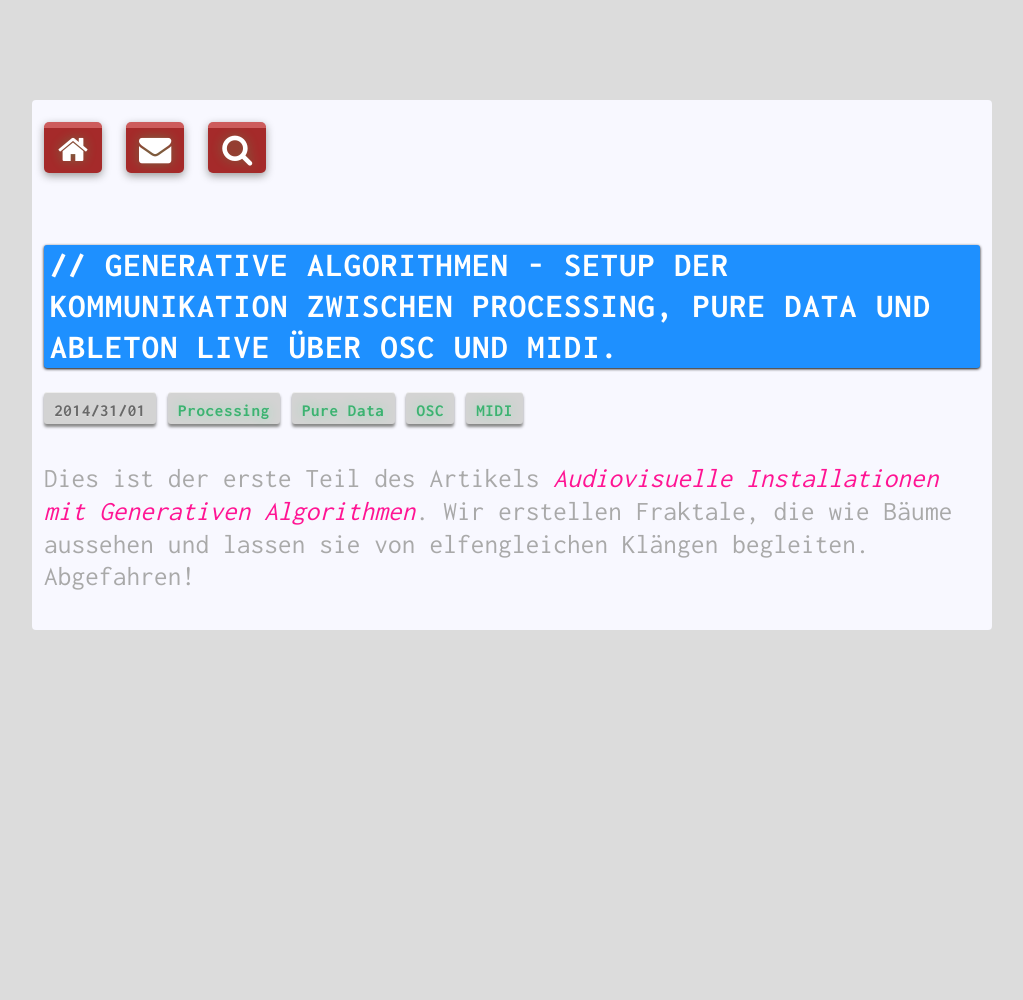
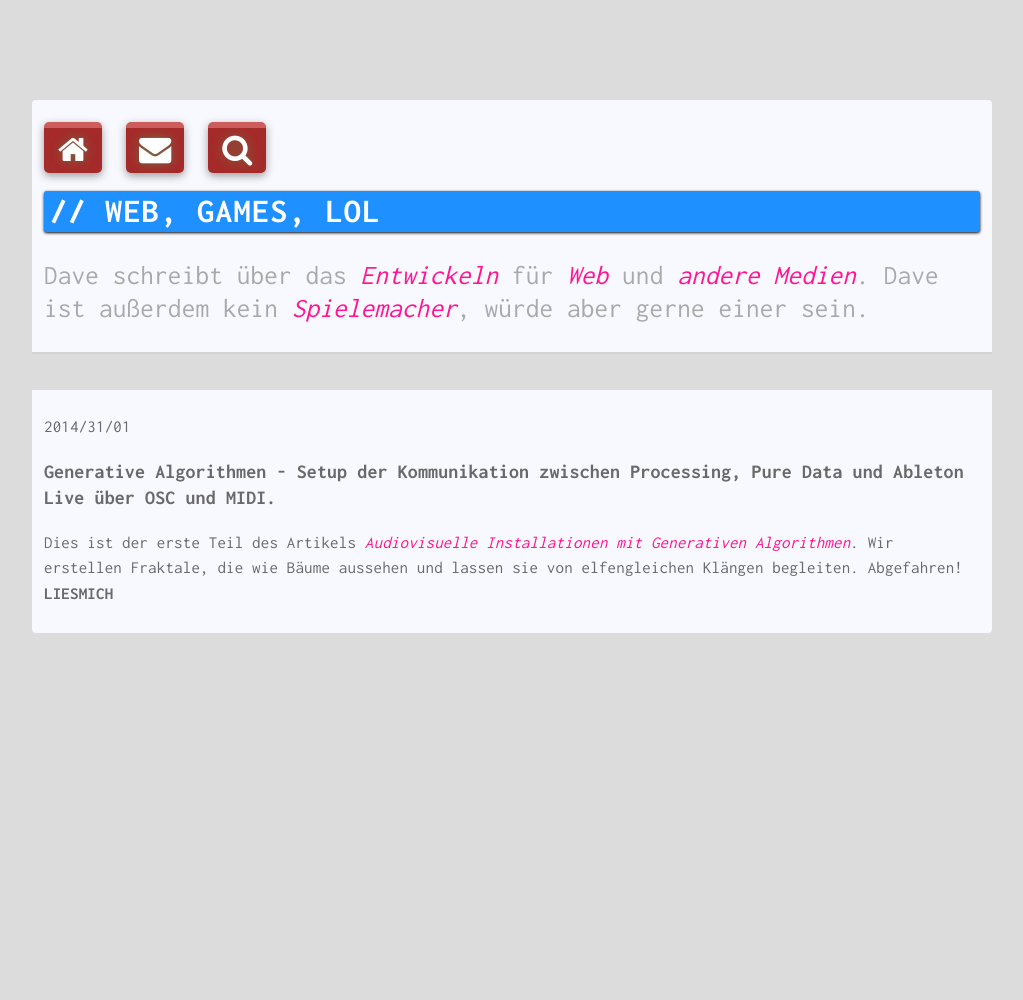
Before and after one commit to curlott/curlott.github.io, a Jekyll site: the page built from index.html, in a window 1280 px wide. Shown: the whole page, without its empty margins (128-1151 px from the left). Built offline with Jekyll 4.4.1, drawn with Linux system fonts in a browser that asks for light colours.

```diff
--- a/_config.yml
+++ b/_config.yml
@@ -1,7 +1,8 @@
-name: David Curlott
-title: "Frontend Developer, Gamer, Explorer"
+name: zweipunktlol
+title: "Web, Games, LOL"
 author: David Curlott
 email: curlott@gmail.com
+encoding: utf-8
 markdown: kramdown
 
 # redcarpet:
--- a/_layouts/default.html
+++ b/_layouts/default.html
@@ -238,7 +238,7 @@ xmlns:article="http://ogp.me/ns/article#">
           m=s.getElementsByTagName(o)[0];a.async=1;a.src=g;m.parentNode.insertBefore(a,m)
           })(window,document,'script','//www.google-analytics.com/analytics.js','ga');
 
-          ga('create', 'UA-47583990-1', 'curlott.com');
+          ga('create', 'UA-47583990-2', 'zweipunktlol.de');
           ga('send', 'pageview');
 
         </script>
--- a/css/main.css
+++ b/css/main.css
@@ -166,9 +166,10 @@ div.headline-container {
 /* line 175, ../sass/main.scss */
 div.headline-container h1 {
   margin: 24px 0px 16px 0;
+  display: inline-block;
 }
 
-/* line 179, ../sass/main.scss */
+/* line 180, ../sass/main.scss */
 span.tag {
   border-top: 0.11em solid #EEE;
   margin: 8px 3px 2px 0;
@@ -194,29 +195,28 @@ span.tag {
   /*IE 7 AND 8 DO NOT SUPPORT BLUR PROPERTY OF SHADOWS*/
   text-shadow: 0 1px 0 rgba(255, 255, 255, 0.3);
 }
-/* line 209, ../sass/main.scss */
+/* line 210, ../sass/main.scss */
 span.tag a, span.tag.date {
   display: inline-block;
   padding: 0.6em;
   padding-top: 0.77em;
 }
-/* line 214, ../sass/main.scss */
+/* line 215, ../sass/main.scss */
 span.tag a:visited {
   color: mediumseegreen !important;
 }
-/* line 217, ../sass/main.scss */
+/* line 218, ../sass/main.scss */
 span.tag a:hover, span.tag a:active {
   color: darkseegreen !important;
   text-shadow: 0 1px 0 rgba(255, 255, 255, 0.3) !important;
 }
 
-/* line 229, ../sass/main.scss */
+/* line 230, ../sass/main.scss */
 h1 {
   margin: 6px 12px;
   padding: 0 6px;
   background-color: dodgerblue;
   color: white;
-  display: inline-block;
   font-size: 2em;
   letter-spacing: 0.04em;
   line-height: 1.2em;
@@ -326,12 +326,23 @@ a[href^="http:"]:after, a[href^="https:"]:after {
 }
 
 /* line 336, ../sass/main.scss */
+a.anchor-block {
+  display: block;
+  color: inherit !important;
+  text-shadow: inherit !important;
+}
+/* line 340, ../sass/main.scss */
+a.anchor-block:hover, a.anchor-block:active {
+  background-color: lightgrey;
+}
+
+/* line 344, ../sass/main.scss */
 p {
   padding-left: 12px;
   padding-right: 12px;
 }
 
-/* line 340, ../sass/main.scss */
+/* line 348, ../sass/main.scss */
 p img {
   height: auto;
   margin: 24px auto;
@@ -343,12 +354,12 @@ p img {
   /*IE 7 AND 8 DO NOT SUPPORT BLUR PROPERTY OF SHADOWS*/
 }
 
-/* line 350, ../sass/main.scss */
+/* line 358, ../sass/main.scss */
 strong, b {
   font-weight: bold;
 }
 
-/* line 354, ../sass/main.scss */
+/* line 362, ../sass/main.scss */
 pre, code, kbd, samp {
   color: lightgrey;
   font-family: 'Inconsolata', monospace;
@@ -358,7 +369,7 @@ pre, code, kbd, samp {
   border: 1px solid #CCC;
 }
 
-/* line 365, ../sass/main.scss */
+/* line 373, ../sass/main.scss */
 pre {
   white-space: pre;
   white-space: pre-wrap;
@@ -377,18 +388,18 @@ pre {
   /*IE 7 AND 8 DO NOT SUPPORT INSET SHADOWS*/
 }
 
-/* line 384, ../sass/main.scss */
+/* line 392, ../sass/main.scss */
 pre code {
   border: 0px !important;
   padding: 0;
 }
 
-/* line 388, ../sass/main.scss */
+/* line 396, ../sass/main.scss */
 code {
   padding: 0 8px 0 12px;
 }
 
-/* line 391, ../sass/main.scss */
+/* line 399, ../sass/main.scss */
 .clear {
   clear: both;
 }
@@ -398,7 +409,7 @@ code {
 /* Home
 /*
 /*****************************************************************************/
-/* line 406, ../sass/main.scss */
+/* line 414, ../sass/main.scss */
 blockquote {
   margin-left: 0;
   background-color: gainsboro;
@@ -408,15 +419,15 @@ blockquote {
   clear: both;
   text-shadow: 0 1px 0 rgba(255, 255, 255, 0.3);
 }
-/* line 414, ../sass/main.scss */
+/* line 422, ../sass/main.scss */
 blockquote.info {
   border-color: khaki;
 }
-/* line 417, ../sass/main.scss */
+/* line 425, ../sass/main.scss */
 blockquote.warning {
   border-color: brown;
 }
-/* line 420, ../sass/main.scss */
+/* line 428, ../sass/main.scss */
 blockquote.advice {
   border-color: cornflowerblue;
 }
@@ -426,12 +437,12 @@ blockquote.advice {
 /* Site
 /*
 /*****************************************************************************/
-/* line 443, ../sass/main.scss */
+/* line 451, ../sass/main.scss */
 .gsc-input-box {
   height: 44px !important;
 }
 
-/* line 446, ../sass/main.scss */
+/* line 454, ../sass/main.scss */
 .cse .gsc-search-button input.gsc-search-button-v2, input.gsc-search-button-v2 {
   padding: 22px 27px !important;
 }
@@ -441,14 +452,14 @@ blockquote.advice {
 /* Posts
 /*
 /*****************************************************************************/
-/* line 454, ../sass/main.scss */
+/* line 462, ../sass/main.scss */
 #disqus_thread {
   margin: 0 12px;
 }
 
 /* standard */
 @media (min-width: 570px) {
-  /* line 464, ../sass/main.scss */
+  /* line 472, ../sass/main.scss */
   #markdown-toc {
     width: 200px;
     float: right;
--- a/index.html
+++ b/index.html
@@ -1,18 +1,28 @@
 ---
 layout: default
-title: david.curlott.com
+title: zweipunktlol.de
+excerpt: |
+  Dave schreibt über das *Entwickeln* für *Web* und *andere Medien*. Dave ist außerdem kein *Spielemacher*, würde aber gerne einer sein.
 ---
 
 <div id="home">
+  <h1>{{ site.title }}</h1>
+  <div class="excerpt">
+    {{ page.excerpt | markdownify }}
+  </div>
+  <hr>
   {% for post in site.posts %}
-    <div class="headline-container">
-    <h1>{{ post.title }}</h1><span class="tag date">{{ post.date | date: "%Y/%d/%m" }}</span>
-    {% for tag in post.tags %}
-        <span class="tag"><a href="#">{{ tag }}</a></span>
-    {% endfor %}
+  <a class="anchor-block" href="{{ post.url }}">
+    <p>{{ post.date | date: "%Y/%d/%m" }}</p>
+    <h3>{{ post.title }}</h3>
+    <div>
+        {{ post.excerpt | append: '**LIESMICH**' | markdownify }}
     </div>
-    <div class="excerpt">
-        {{ post.excerpt | markdownify }}
-    </div>
+  </a>
+    {% unless forloop.last %}
+      <hr>
+    {% endunless %}
+
   {% endfor %}
+
 </div>
--- a/sass/main.scss
+++ b/sass/main.scss
@@ -174,6 +174,7 @@ div.headline-container {
     margin: 36px 12px;
     h1 {
         margin: 24px 0px 16px 0;
+        display: inline-block;
     }
 }
 span.tag {
@@ -232,7 +233,6 @@ h1 {
 
     background-color: dodgerblue;
     color: white;
-    display: inline-block;
     font-size: 2em;
     letter-spacing: 0.04em;
     line-height: 1.2em;
@@ -332,6 +332,14 @@ a[href^="http:"]:after, a[href^="https:"]:after{
     margin-left: 5px;
     // border: 2px solid darkseagreen;
     // border-radius:3px;
+}
+a.anchor-block {
+    display: block;
+    color: inherit!important;
+    text-shadow: inherit!important;
+    &:hover, &:active {
+        background-color: lightgrey ;
+    }
 }
 p {
     padding-left: 12px;
```
Also changed, not shown: _posts/2014-01-31-generative-algorithmen-teil-01.md (+2 -2 lines).
